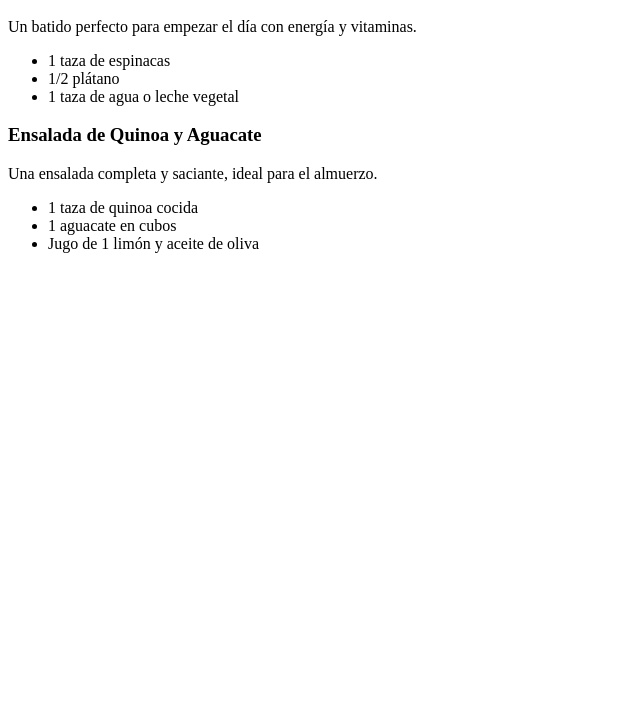
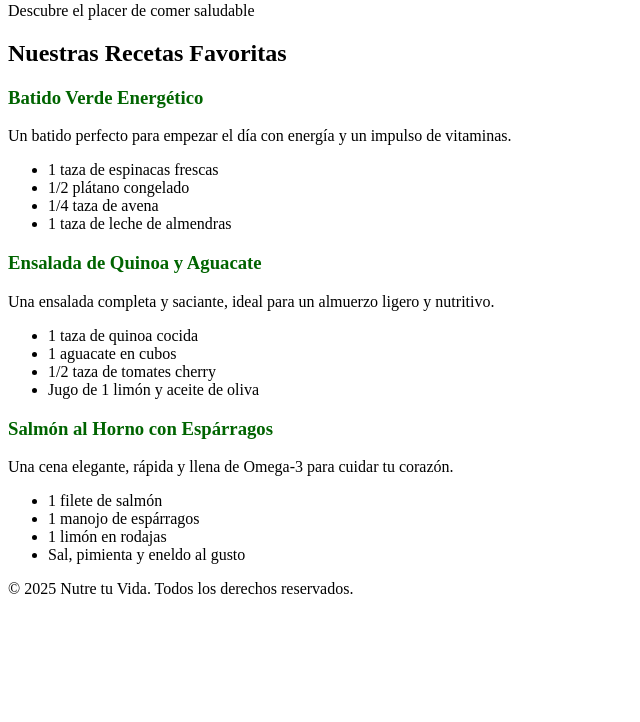
Before and after one commit to Angellanda10/nutre_tu_vida, a plain HTML site: page index.html in a window 1280 px wide. Shown: the part 78-800 px from the top of the page, without its empty margins (0-640 px from the left). Drawn offline with Linux system fonts and the light colour scheme.

Commit message:
Update index.html

```diff
--- a/index.html
+++ b/index.html
@@ -1,21 +1,62 @@
-<h2>Nuestras Recetas</h2>
+<!DOCTYPE html>
+<html lang="es">
+<head>
+    <meta charset="UTF-8">
+    <meta name="viewport" content="width=device-width, initial-scale=1.0">
+    <title>Nutre tu Vida - Recetas Saludables</title>
+    <link rel="stylesheet" href="style.css">
+    <link href="https://fonts.googleapis.com/css2?family=Montserrat:wght@400;700&display=swap" rel="stylesheet">
+</head>
+<body>
 
-    <div class="tarjeta-receta">
+    <header>
+        <h1>Nutre tu Vida</h1>
+        <p>Descubre el placer de comer saludable</p>
+    </header>
+
+    <main>
+        <section class="recipe-gallery">
+            <h2>Nuestras Recetas Favoritas</h2>
+
+            <article class="recipe-card">
                 <h3>Batido Verde Energético</h3>
-        <p>Un batido perfecto para empezar el día con energía y vitaminas.</p>
+                <p>Un batido perfecto para empezar el día con energía y un impulso de vitaminas.</p>
                 <ul>
-            <li>1 taza de espinacas</li>
-            <li>1/2 plátano</li>
-            <li>1 taza de agua o leche vegetal</li>
+                    <li>1 taza de espinacas frescas</li>
+                    <li>1/2 plátano congelado</li>
+                    <li>1/4 taza de avena</li>
+                    <li>1 taza de leche de almendras</li>
                 </ul>
-    </div>
+            </article>
 
-    <div class="tarjeta-receta">
+            <article class="recipe-card">
                 <h3>Ensalada de Quinoa y Aguacate</h3>
-        <p>Una ensalada completa y saciante, ideal para el almuerzo.</p>
+                <p>Una ensalada completa y saciante, ideal para un almuerzo ligero y nutritivo.</p>
                 <ul>
                     <li>1 taza de quinoa cocida</li>
                     <li>1 aguacate en cubos</li>
+                    <li>1/2 taza de tomates cherry</li>
                     <li>Jugo de 1 limón y aceite de oliva</li>
                 </ul>
-    </div>
+            </article>
+
+            <article class="recipe-card">
+                <h3>Salmón al Horno con Espárragos</h3>
+                <p>Una cena elegante, rápida y llena de Omega-3 para cuidar tu corazón.</p>
+                <ul>
+                    <li>1 filete de salmón</li>
+                    <li>1 manojo de espárragos</li>
+                    <li>1 limón en rodajas</li>
+                    <li>Sal, pimienta y eneldo al gusto</li>
+                </ul>
+            </article>
+
+        </section>
+    </main>
+
+    <footer>
+        <p>&copy; 2025 Nutre tu Vida. Todos los derechos reservados.</p>
+    </footer>
+
+</body>
+</html>
```
Lines whose indentation alone changed are shown as unchanged.
